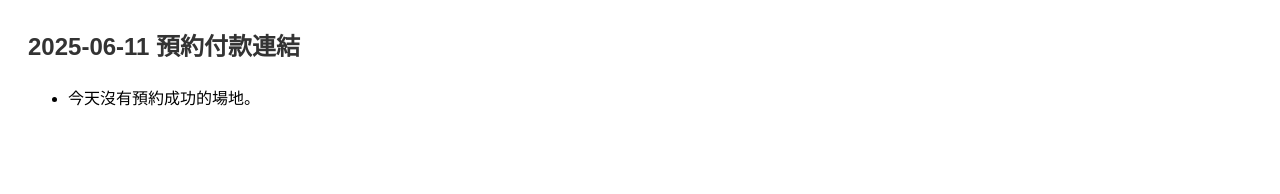
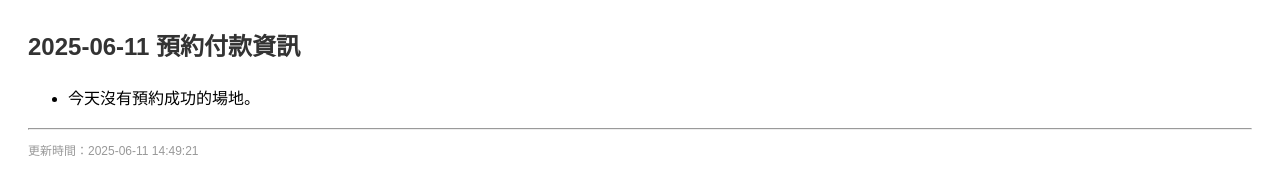
Before and after one commit to chunyulaie/booking-status, a plain HTML site: page index.html in a window 1280 px wide. Drawn offline with Linux system fonts and the light colour scheme.

Commit message:
強制更新頁面 2025-06-11 14:49:21

```diff
--- a/index.html
+++ b/index.html
@@ -6,14 +6,14 @@
         <style>
           body { font-family: Arial, sans-serif; line-height: 1.6; padding: 20px; }
           h2 { color: #333; }
-          a { color: #007BFF; text-decoration: none; }
-          a:hover { text-decoration: underline; }
         </style>
       </head>
       <body>
-        <h2>2025-06-11 預約付款連結</h2>
+        <h2>2025-06-11 預約付款資訊</h2>
         <ul>
           <li>今天沒有預約成功的場地。</li>
         </ul>
+        <hr>
+        <p style="font-size:12px;color:#999;">更新時間：2025-06-11 14:49:21</p>
       </body>
     </html>
```
